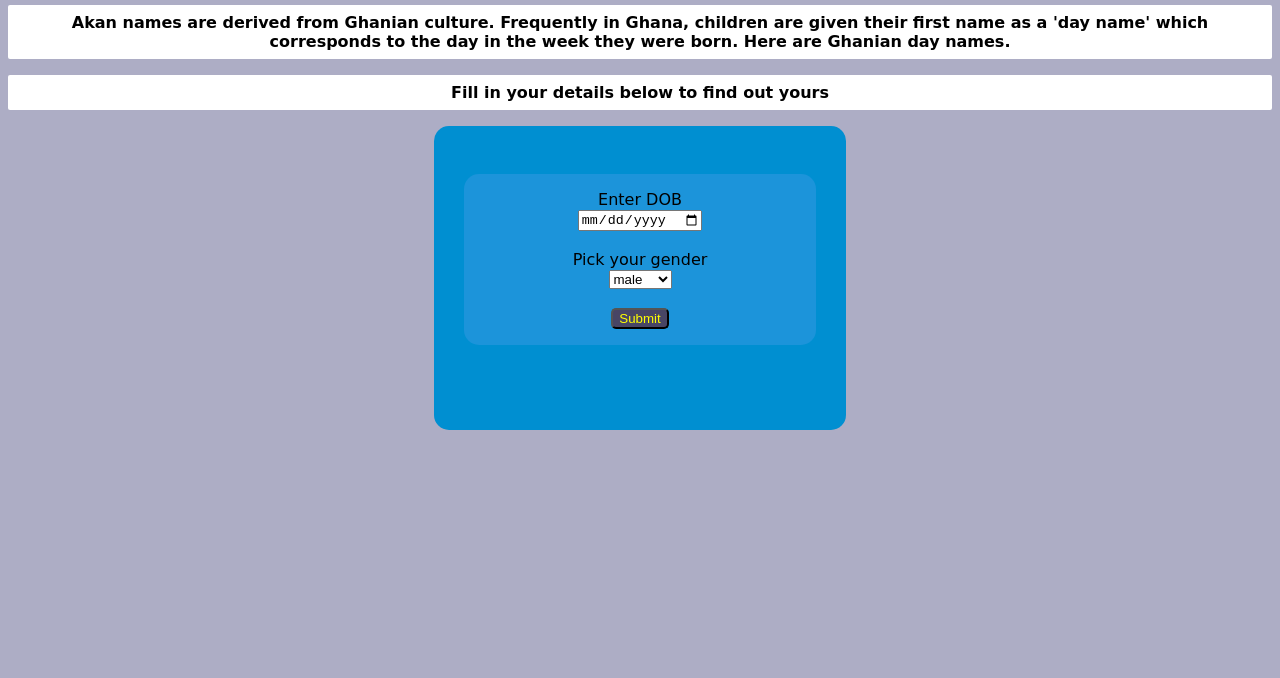
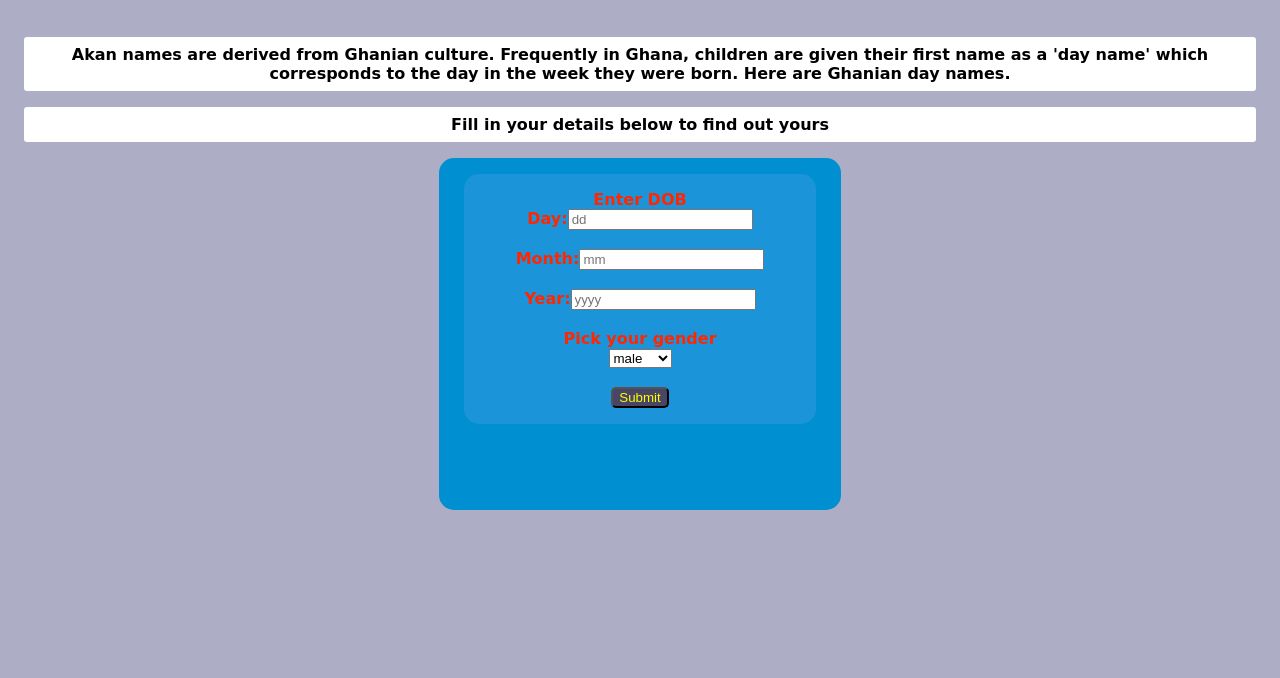
Before and after one commit to keithkirui91/Week2Project, a plain HTML site: page index.html in a window 1280 px wide. Shown: the part 122-800 px from the top of the page. Drawn offline with Linux system fonts and the light colour scheme.

Commit message:
update files

```diff
--- a/index.html
+++ b/index.html
@@ -27,21 +27,23 @@
         </p>
 
         <div class="my-form">
-        <form action="index.php" method="POST">
+        <form action="#" method="POST">
             <div class="form-fill">
             Enter DOB <br>
-            <input type="date" id=fname placeholder="dd/mm/yyyy"><br><br>
+            Day:<input type="text" id=day placeholder="dd"><br><br>
+            Month:<input type="text" id=month placeholder="mm"><br><br>
+            Year:<input type="text" id=year placeholder="yyyy"><br><br>
             Pick your gender<br>
             <select>
-                <option value=male >male</option>
-                <option value=female >female</option>
+                <option value=male id=gender >male</option>
+                <option value=female id=gender >female</option>
             </select><br><br>
-            <input type="submit" class="submit-btn">
+            <input type="submit" class="submit-btn" onclick="dayOfTheWeek()">
             </div>
         </form>
         </div>
     </div>
 
-
+    <script src="index.js"></script>
 </body>
 </html>
--- /dev/null
+++ b/index.js
@@ -0,0 +1,12 @@
+function dayOfTheWeek(){
+    var day = document.getElementById("day").value;
+    var month = document.getElementById("month").value;
+    var year = document.getElementById("year").value;
+
+    const c = year.slice(0, 2)
+    const y = year.slice(2)
+    alert("here it is "+y);
+
+    alert("here it is "+c);
+
+};
--- a/style.css
+++ b/style.css
@@ -6,16 +6,17 @@ header{
     text-align: center;
     background-color: #000;
     color: seashell;
-    border-radius: 2px;
+    border-radius: 4px;
 
 }
 .containor{
-    margin-top: 3rem;
+    margin-top: 1rem;
     background-color: none;
     align-items: center;
     position: inherit;
     margin: auto;
     text-align: center;
+    padding: 1rem;
 
 }
 p{
@@ -23,15 +24,21 @@ p{
     font-family: cursive;
     font-weight: 700;
     background-color: #fff;
-    border-radius: 2px;
+    border-radius: 3px;
 }
+.form-fill{
+    font-family: cursive;
+    font-weight: bold;
+    color: rgb(255, 38, 0);
+
+}
+
 .my-form{
     padding: 1rem;
-    padding-top: 3rem;
-    height: 15rem;
+    padding-top: 1rem;
+    height: 20rem;
     text-align: center;
     background-color: rgb(0, 143, 209);
-    border: black;
     border-radius: 15px;
     margin: auto;
     width: 30%;
```
